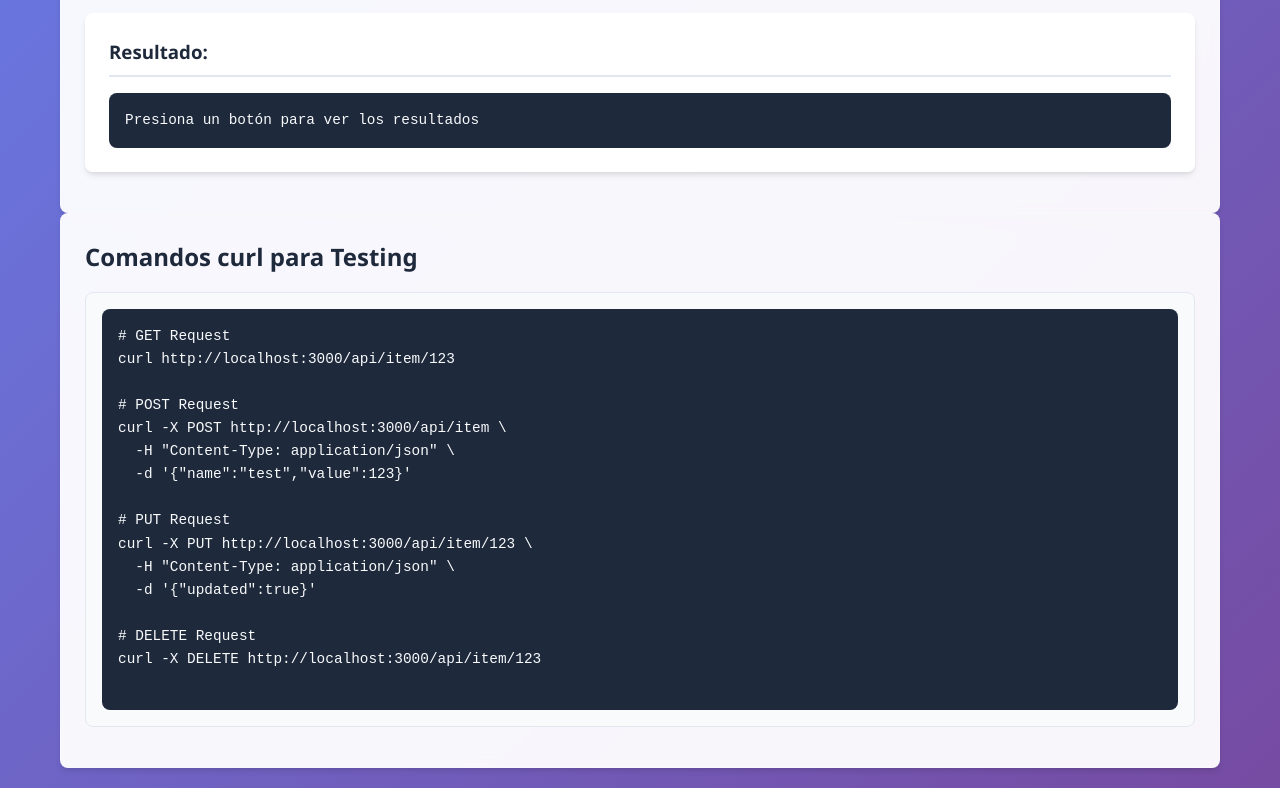
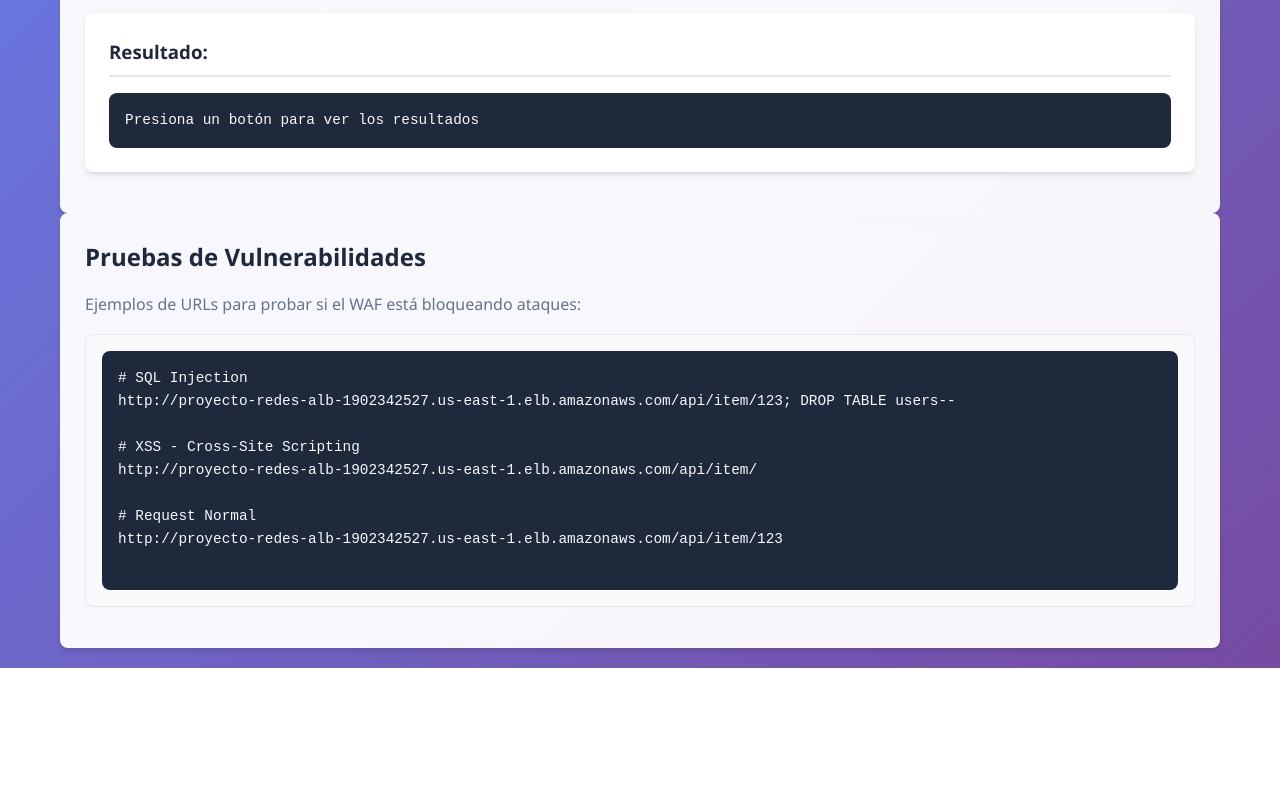
Before and after one commit to johnnyredwood/ArquitecturaDefensaWebAWS, a website: page app/views/api-test.html in a window 1280 px wide. Shown: the part 424-1212 px from the top of the page. After the commit the page ends 1092 px from the top, so only its background shows below. Drawn offline with Linux system fonts and the light colour scheme.

Commit message:
adding api-test

```diff
--- a/app/views/api-test.html
+++ b/app/views/api-test.html
@@ -47,24 +47,18 @@
         </div>
 
         <div class="card">
-            <h2>Comandos curl para Testing</h2>
+            <h2>Pruebas de Vulnerabilidades</h2>
+            <p>Ejemplos de URLs para probar si el WAF está bloqueando ataques:</p>
             <div class="test-examples">
                 <pre>
-# GET Request
-curl http://localhost:3000/api/item/123
+# SQL Injection
+http://proyecto-redes-alb-1902342527.us-east-1.elb.amazonaws.com/api/item/123; DROP TABLE users--
 
-# POST Request
-curl -X POST http://localhost:3000/api/item \
-  -H "Content-Type: application/json" \
-  -d '{"name":"test","value":123}'
+# XSS - Cross-Site Scripting
+http://proyecto-redes-alb-1902342527.us-east-1.elb.amazonaws.com/api/item/<script>alert('xss')</script>
 
-# PUT Request
-curl -X PUT http://localhost:3000/api/item/123 \
-  -H "Content-Type: application/json" \
-  -d '{"updated":true}'
-
-# DELETE Request
-curl -X DELETE http://localhost:3000/api/item/123
+# Request Normal
+http://proyecto-redes-alb-1902342527.us-east-1.elb.amazonaws.com/api/item/123
                 </pre>
             </div>
         </div>
```
Also changed, not shown: 2 other files.
